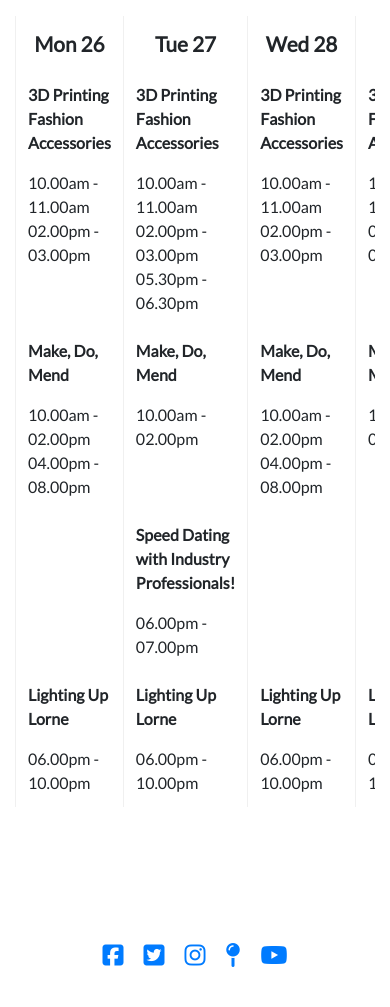
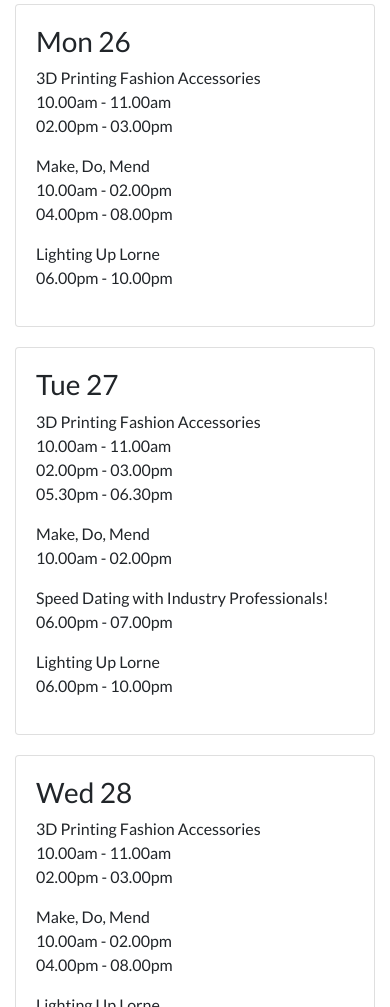
Before and after one commit to pascale-dalkie/nzfw-council, a Gatsby site: page /events in a window 390 px wide. Shown: the part 9445-10452 px from the top of the page. Built offline with nearby package versions, Linux system fonts and the light colour scheme; Gatsby itself is replaced by a stand-in of ours.

Commit message:
Mobile changes to event schedule
In mobile view, the schedule table becomes cards for each day.

```diff
--- a/src/components/eventSchedule.js
+++ b/src/components/eventSchedule.js
@@ -1,6 +1,7 @@
 import React from "react"
 import { Row, Col, Container } from "react-bootstrap"
 import Table from 'react-bootstrap/Table'
+import Card from 'react-bootstrap/Card'
 
 
 const EventSchedule = () => {
@@ -8,7 +9,7 @@ const EventSchedule = () => {
 		<Container className="events-schedule">
 		<h2 className="blue-accent center-text">NZFW Events</h2>
 		<h3 className="center-text">Monday 26 August - Sunday 01 September</h3>
-		<Table hover responsive className="event-table">
+		<Table hover responsive className="event-table d-none d-sm-block">
 		  <thead>
 		    <tr>
 		      <th>Mon 26</th>
@@ -207,6 +208,68 @@ const EventSchedule = () => {
 
 		  </tbody>
 		</Table>
+
+		<div className="d-block d-sm-none">
+			<Card>
+			  <Card.Body>
+			  	<h3>Mon 26</h3>
+			  	<p>3D Printing Fashion Accessories<br/>10.00am - 11.00am<br />02.00pm - 03.00pm</p>
+			  	<p>Make, Do, Mend<br />10.00am - 02.00pm<br />04.00pm - 08.00pm</p>
+			  	<p>Lighting Up Lorne<br />06.00pm - 10.00pm</p>
+			  </Card.Body>
+			</Card>
+			<Card>
+			  <Card.Body>
+			  	<h3>Tue 27</h3>
+			  	<p>3D Printing Fashion Accessories<br/>10.00am - 11.00am<br />02.00pm - 03.00pm<br />05.30pm - 06.30pm</p>
+			  	<p>Make, Do, Mend<br />10.00am - 02.00pm</p>
+			  	<p>Speed Dating with Industry Professionals!<br />06.00pm - 07.00pm</p>
+			  	<p>Lighting Up Lorne<br />06.00pm - 10.00pm</p>
+			  </Card.Body>
+			</Card>
+			<Card>
+			  <Card.Body>
+			  	<h3>Wed 28</h3>
+			  	<p>3D Printing Fashion Accessories<br/>10.00am - 11.00am<br />02.00pm - 03.00pm</p>
+			  	<p>Make, Do, Mend<br />10.00am - 02.00pm<br />04.00pm - 08.00pm</p>
+			  	<p>Lighting Up Lorne<br />06.00pm - 10.00pm</p>
+			  </Card.Body>
+			</Card>
+			<Card>
+			  <Card.Body>
+			  	<h3>Thu 29</h3>
+			  	<p>3D Printing Fashion Accessories<br/>10.00am - 11.00am<br />02.00pm - 03.00pm</p>
+			  	<p>Make, Do, Mend<br />10.00am - 02.00pm</p>
+			  	<p>Lighting Up Lorne<br />06.00pm - 10.00pm</p>
+			  </Card.Body>
+			</Card>
+			<Card>
+			  <Card.Body>
+			  	<h3>Fri 30</h3>
+			  	<p>3D Printing Fashion Accessories<br/>10.00am - 11.00am<br />02.00pm - 03.00pm<br />05.30pm - 06.30pm></p>
+			  	<p>Make, Do, Mend<br />10.00am - 02.00pm</p>
+			  	<p>A Very Fashionable Talk<br />12.00pm - 01.00pm</p>
+			  	<p>Lighting Up Lorne<br />06.00pm - 10.00pm</p>
+			  </Card.Body>
+			</Card>
+			<Card>
+			  <Card.Body>
+			  	<h3>Sat 31</h3>
+			  	<p>3D Printing Fashion Accessories<br/>10.00am - 11.00am<br />02.00pm - 03.00pm</p>
+			  	<p>Swap It Like It's Hot 3.0<br />11.00am - 03.00pm</p>
+			  	<p>Lighting Up Lorne<br />06.00pm - 10.00pm</p>
+			  </Card.Body>
+			</Card>
+			<Card>
+			  <Card.Body>
+			  	<h3>Sun 01</h3>
+			  	<p>3D Printing Fashion Accessories<br/>10.00am - 11.00am<br />02.00pm - 03.00pm</p>
+			  	<p>Miniature Fashion - Sew Your Own!<br />11.00am - 03.00pm</p>
+			  	<p>Migrant Zine Collective<br />11.00am - 03.00pm</p>
+			  	<p>Lighting Up Lorne<br />06.00pm - 10.00pm</p>
+			  </Card.Body>
+			</Card>
+		</div>
 	    </Container>
 	)
 
--- a/src/components/newsletterSubscribe.js
+++ b/src/components/newsletterSubscribe.js
@@ -5,7 +5,7 @@ import Iframe from 'react-iframe'
 const NewsletterSubscribe = () => {
 	return (
 		<Iframe url="https://engage.ubiquity.co.nz/forms/56s52smgyjjnm8jf13bg7ncz5x06m_0dtdbjdmvgqm_jknxqm1yldnr62tl0"
-			width="400px"
+			width="340px"
 			height="300px"
 			className="subscribe-iframe"
 			 />
--- a/src/styles/_layout.scss
+++ b/src/styles/_layout.scss
@@ -94,6 +94,12 @@ a.link-no-style {
   padding: 2.5em 1.8em;
 }
 
+.events-schedule {
+  .card {
+    margin-top: 20px;
+  }
+}
+
 table.table tbody tr td,
 table.table thead tr th,
 table.table thead {
```
